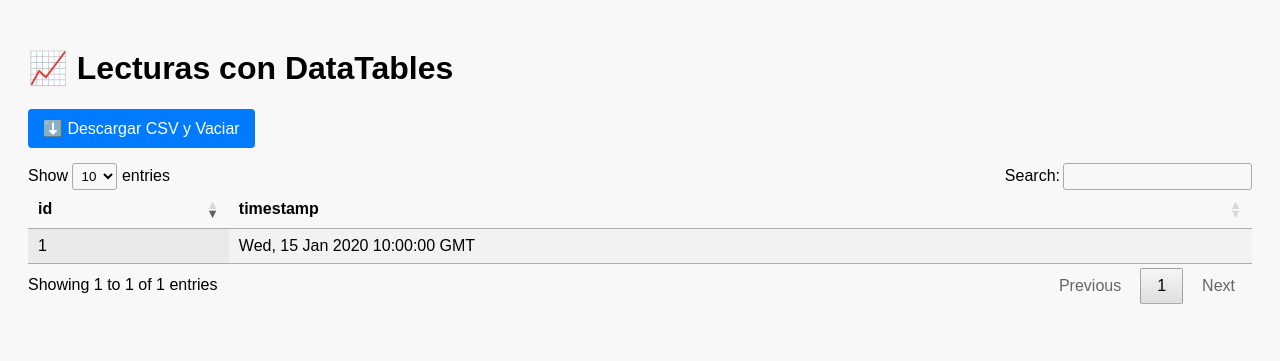
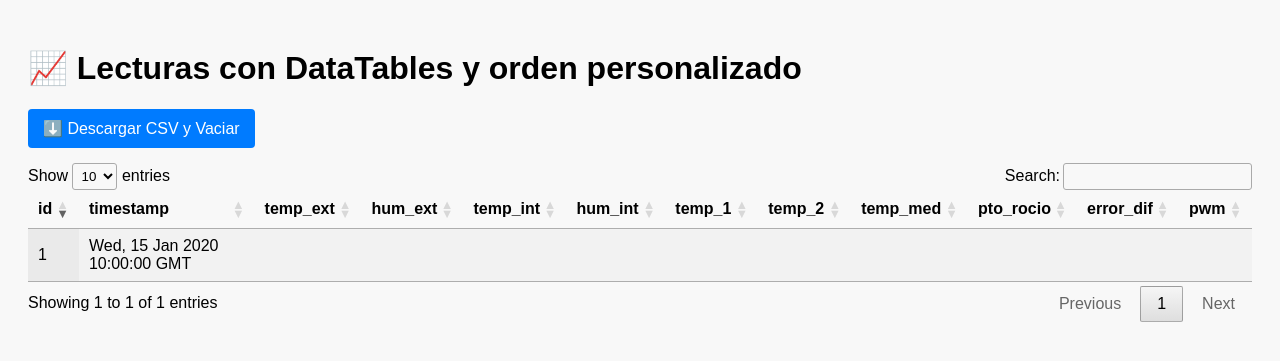
Before and after one commit to msuchiha26/condensador_01, a Flask app: page / in a window 1280 px wide. Shown: the top 361 px of the page. Run offline with Flask 3, Linux system fonts and the light colour scheme; tables that the repository leaves empty or names only in its code hold one stand-in row (values such as "Sample post"); data that the repository does not hold is empty; some libraries are stand-ins or nearby versions.

Commit message:
Update index.html

```diff
--- a/templates/index.html
+++ b/templates/index.html
@@ -2,7 +2,7 @@
 <html lang="es">
 <head>
   <meta charset="UTF-8" />
-  <title>Lecturas con DataTables</title>
+  <title>Lecturas con DataTables y orden personalizado</title>
 
   <!-- DataTables CSS -->
   <link rel="stylesheet" href="https://cdn.datatables.net/1.13.4/css/jquery.dataTables.min.css" />
@@ -29,7 +29,7 @@
   </style>
 </head>
 <body>
-  <h1>📈 Lecturas con DataTables</h1>
+  <h1>📈 Lecturas con DataTables y orden personalizado</h1>
   <button class="btn" onclick="descargarCSV()">⬇️ Descargar CSV y Vaciar</button>
 
   <table id="tabla" class="display" style="width:100%">
@@ -64,21 +64,34 @@
 
         document.getElementById("mensaje").textContent = "";
 
-        // Crear encabezados dinámicos solo la primera vez
+        // Define el orden personalizado para las columnas:
+        const columnasOrdenadas = [
+          "id",
+          "timestamp",
+          "temp_ext",
+          "hum_ext",
+          "temp_int",
+          "hum_int",
+          "temp_1",
+          "temp_2",
+          "temp_med",
+          "pto_rocio",
+          "error_dif",
+          "pwm"
+        ];
+
         if (!tablaDataTable) {
-          const headers = Object.keys(data[0]);
-          document.getElementById("headers").innerHTML = headers.map(h => `<th>${h}</th>`).join("");
+          // Crear encabezados con el orden definido
+          document.getElementById("headers").innerHTML = columnasOrdenadas.map(h => `<th>${h}</th>`).join("");
 
-          // Inicializar DataTables con los datos
           tablaDataTable = $('#tabla').DataTable({
             data: data,
-            columns: headers.map(h => ({ data: h })),
+            columns: columnasOrdenadas.map(c => ({ data: c })),
             pageLength: 10,
             lengthMenu: [5, 10, 25, 50],
-            order: [[0, "desc"]] // Ordenar por la primera columna (timestamp) descendente
+            order: [[0, "desc"]] // Ordenar por id descendente
           });
         } else {
-          // Actualizar datos existentes
           tablaDataTable.clear();
           tablaDataTable.rows.add(data);
           tablaDataTable.draw();
@@ -97,7 +110,7 @@
 
     $(document).ready(function () {
       cargarDatos();
-      setInterval(cargarDatos, 5000); // Actualiza cada 5 segundos
+      setInterval(cargarDatos, 5000);
     });
   </script>
 </body>
```
